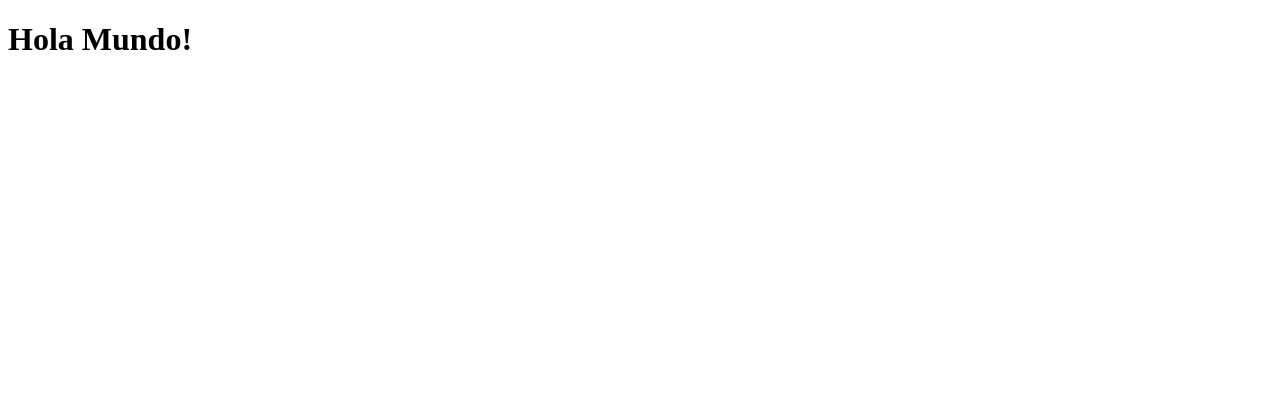
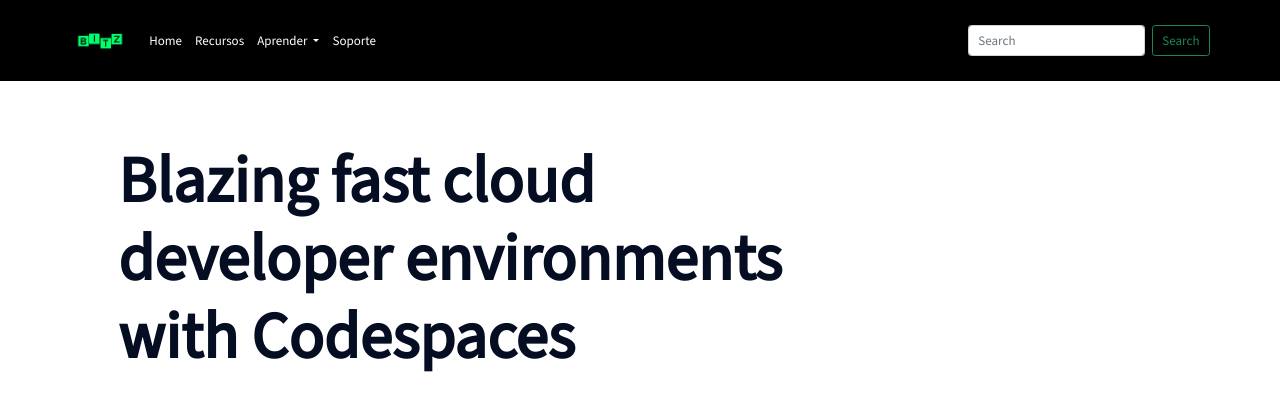
Before and after one commit to flopezpondal/26i-git-lesson, a plain HTML site: page index.html in a window 1280 px wide. Drawn offline with nearby package versions, Linux system fonts and the light colour scheme.

Commit message:
He modificado el archivo html y creado los estilos

```diff
--- a/index.html
+++ b/index.html
@@ -1,12 +1,63 @@
 <!DOCTYPE html>
 <html lang="en">
-<head>
-    <meta charset="UTF-8">
-    <meta http-equiv="X-UA-Compatible" content="IE=edge">
-    <meta name="viewport" content="width=device-width, initial-scale=1.0">
+  <head>
+    <meta charset="UTF-8" />
+    <meta http-equiv="X-UA-Compatible" content="IE=edge" />
+    <meta name="viewport" content="width=device-width, initial-scale=1.0" />
     <title>Document</title>
-</head>
-<body>
-    <h1>Hola Mundo!</h1>
-</body>
+    <link href="https://cdn.jsdelivr.net/npm/bootstrap@5.1.3/dist/css/bootstrap.min.css" rel="stylesheet" integrity="sha384-1BmE4kWBq78iYhFldvKuhfTAU6auU8tT94WrHftjDbrCEXSU1oBoqyl2QvZ6jIW3" crossorigin="anonymous"/>
+    <link rel="preconnect" href="https://fonts.googleapis.com">
+    <link rel="preconnect" href="https://fonts.gstatic.com" crossorigin>
+    <link href="https://fonts.googleapis.com/css2?family=Source+Sans+3:wght@200;300;400&display=swap" rel="stylesheet">
+    <link rel="stylesheet" href="/styles/styles.css">
+    <script src="https://cdn.jsdelivr.net/npm/bootstrap@5.1.3/dist/js/bootstrap.bundle.min.js" integrity="sha384-ka7Sk0Gln4gmtz2MlQnikT1wXgYsOg+OMhuP+IlRH9sENBO0LRn5q+8nbTov4+1p" crossorigin="anonymous"></script>
+  </head>
+  <body>
+    <nav class="navbar navbar-expand-lg navbar-dark bg-black">
+      <div class="container-fluid">
+        <a class="navbar-brand" href="#"><img src="/assets/images/logo.png" alt="" width="60px"></a>
+        <button class="navbar-toggler" type="button" data-bs-toggle="collapse" data-bs-target="#navbarSupportedContent" aria-controls="navbarSupportedContent" aria-expanded="false" aria-label="Toggle navigation">
+          <span class="navbar-toggler-icon"></span>
+        </button>
+        <div class="collapse navbar-collapse" id="navbarSupportedContent">
+          <ul class="navbar-nav me-auto mb-2 mb-lg-0">
+            <li class="nav-item">
+              <a class="nav-link active" aria-current="page" href="#">Home</a>
+            </li>
+            <li class="nav-item">
+              <a class="nav-link active" href="#">Recursos</a>
+            </li>
+            <li class="nav-item dropdown">
+              <a class="nav-link active dropdown-toggle" href="#" id="navbarDropdown" role="button" data-bs-toggle="dropdown" aria-expanded="false">
+                Aprender
+              </a>
+              <ul class="dropdown-menu" aria-labelledby="navbarDropdown">
+                <li><a class="dropdown-item" href="#">Action</a></li>
+                <li><a class="dropdown-item" href="#">Another action</a></li>
+                <li><hr class="dropdown-divider" /></li>
+                <li>
+                  <a class="dropdown-item" href="#">Something else here</a>
+                </li>
+              </ul>
+            </li>
+            <li class="nav-item">
+              <a class="nav-link active">Soporte</a>
+            </li>
+          </ul>
+          <form class="d-flex">
+            <input class="form-control me-2" type="search" placeholder="Search" aria-label="Search"/>
+            <button class="btn btn-outline-success" type="submit">
+              Search
+            </button>
+          </form>
+        </div>
+      </div>
+    </nav>
+    <div class="main-container">
+        <div class="main-title">
+           <h1>Blazing fast cloud developer environments with Codespaces</h1>
+        </div>
+        <div class="main-image"></div>
+    </div>
+  </body>
 </html>
--- /dev/null
+++ b/styles/styles.css
@@ -0,0 +1,33 @@
+*{
+    font-size: small;
+    font-family: 'Source Sans 3', sans-serif;
+}
+
+body{
+    margin: 0;
+}
+
+nav {
+    padding: 60px;
+}
+
+.main-container{
+    height: 600px;
+    color: #040d21;
+    margin: 60px;
+    display: flex;
+    justify-content: center;
+}
+
+.main-container .main-title{
+    width: 60%;
+}
+
+.main-container h1{
+    font-size: 5rem;
+    font-weight: 900;
+}
+
+.main-container .main-image{
+    width: 30%;
+}
```
Also changed, not shown: assets/images/logo.png (added), 2 other files.
